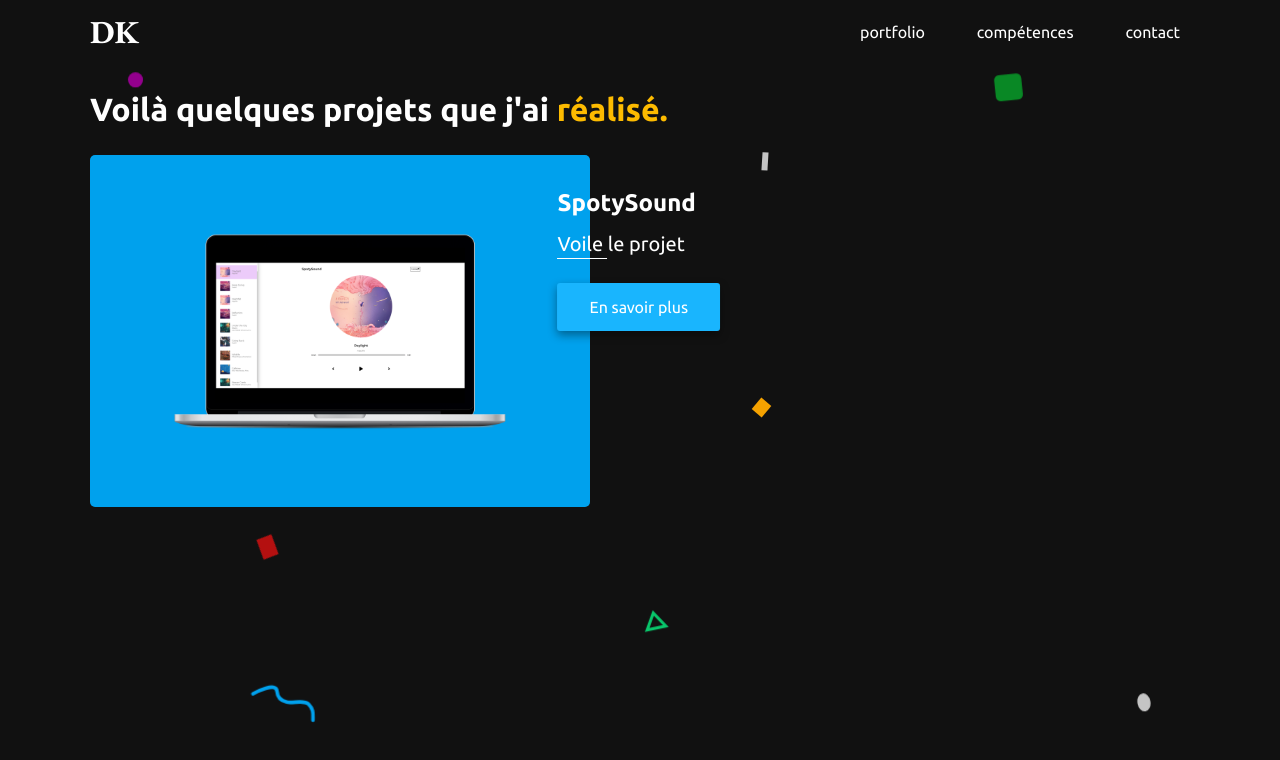
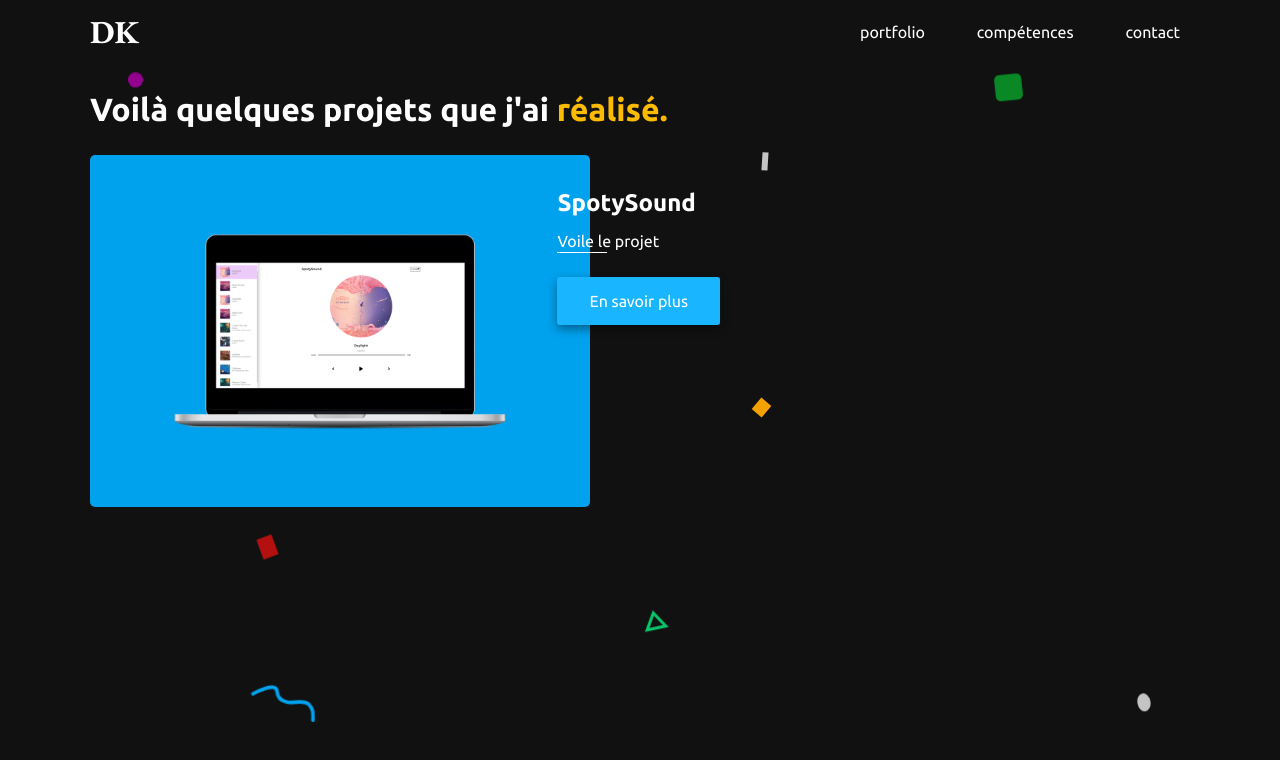
Before and after one commit to Kennycoder971/portfolio, a React (Create React App) app: page /portfolio in a window 1280 px wide. Shown: the top 760 px of the page. Built offline with nearby package versions, Linux system fonts and the light colour scheme.

Commit message:
changing css

```diff
--- a/src/scss/components/_project-card.scss
+++ b/src/scss/components/_project-card.scss
@@ -28,7 +28,7 @@
         }
 
         .project-live {
-            font-size: calc($m-size + .4rem);
+            font-size:$m-size;
             font-weight: normal;
             position: relative;
             margin: $xs-size 0 $ml-size 0;
```
